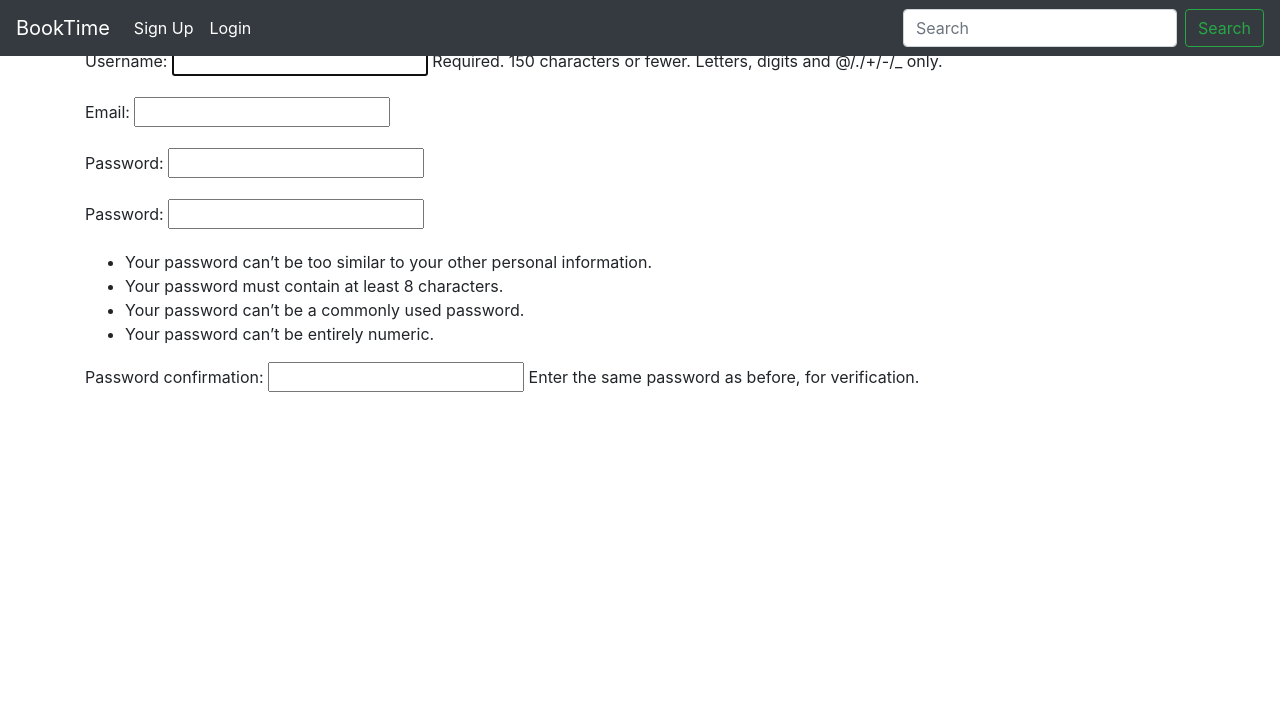
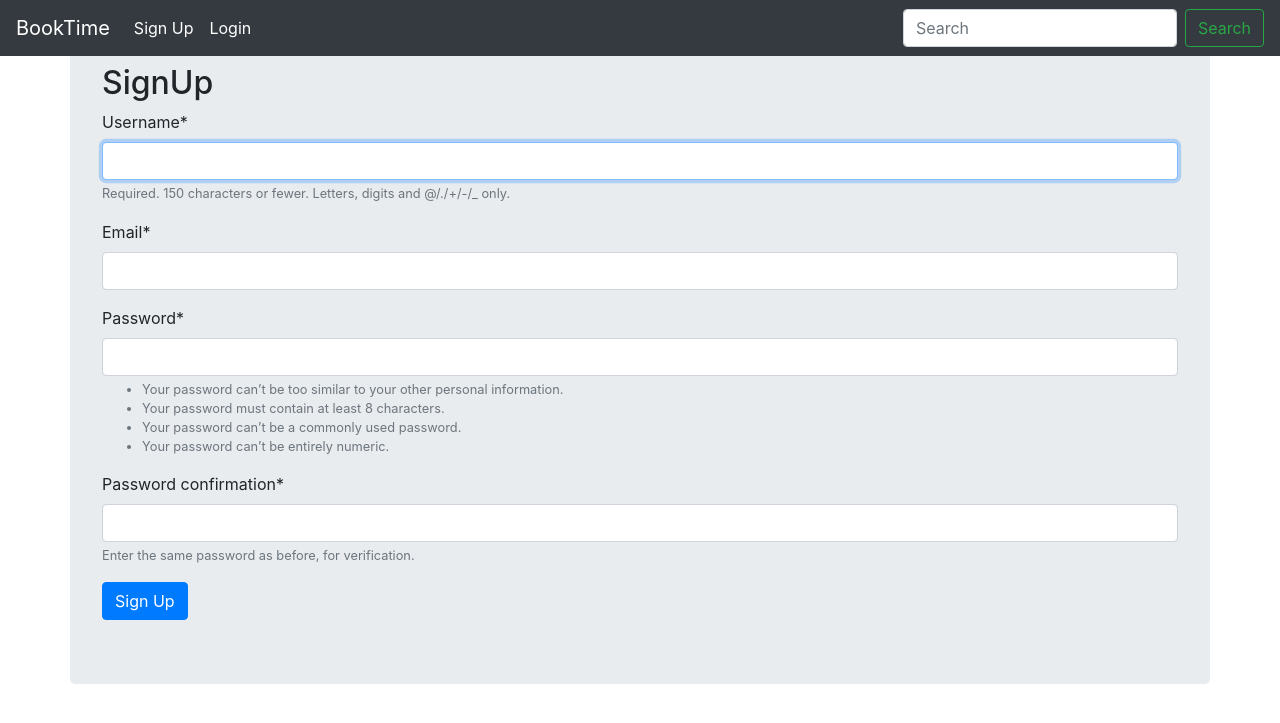
Before and after one commit to jod35/BookTime, a Django app: page /register in a window 1280 px wide. Shown: the top 723 px of the page. Run offline with Django 3.2, Linux system fonts and the light colour scheme; some libraries are stand-ins or nearby versions.

Commit message:
successful user creation with the signup form

```diff
--- a/BookTime/settings.py
+++ b/BookTime/settings.py
@@ -38,6 +38,7 @@ INSTALLED_APPS = [
     'django.contrib.sessions',
     'django.contrib.messages',
     'django.contrib.staticfiles',
+    'crispy_forms',
 ]
 
 MIDDLEWARE = [
@@ -124,6 +125,8 @@ USE_TZ = True
 STATIC_URL = '/static/'
 STATICFILES_DIRS=(os.path.join(BASE_DIR,'static'),)
 
+#crispy forms
+CRISPY_TEMPLATE_PACK='bootstrap4'
 
 MEDIA_URL='/media/'
 MEDIA_ROOT=os.path.join(BASE_DIR,'media')
--- a/bookstore/forms.py
+++ b/bookstore/forms.py
@@ -7,4 +7,8 @@ class UserRegisterForm(UserCreationForm):
 
     class Meta:
         model=User
-        fields=('username','email','password','password1','password2')
+        fields=('username','email','password1','password2')
+
+
+
+# class LoginForm()
--- a/bookstore/templates/bookstore/register.html
+++ b/bookstore/templates/bookstore/register.html
@@ -1,11 +1,15 @@
 {% extends 'bookstore/base.html' %}
 {% load static %}
+{% load crispy_forms_tags %}
 {% block body %}
-  <div class="container">
-      <h2 class="text-center">SignUp</h2>
-    <form action="" method="POST">
-        {% csrf_token %}
-        {{form.as_p}}
-    </form>
+  <div class=" jumbotron container">
+      <h2 class="">SignUp</h2>
+    <div class="myform">
+        <form action="" method="POST">
+            {% csrf_token %}
+            {{form |crispy}}
+            <input type="submit" value="Sign Up" class="btn btn-primary">
+        </form>
+    </div>
   </div>
 {% endblock body %}
--- a/bookstore/views.py
+++ b/bookstore/views.py
@@ -28,6 +28,13 @@ def loginView(request):
 
 def signUpView(request):
     form=UserRegisterForm()
+
+    if request.method=='POST':
+        form=UserRegisterForm(request.POST)
+
+        if form.is_valid():
+            form.save()
+
     context={
         'form':form
     }
```
Also changed, not shown: bookstore/static/bookstore/main.css (+3 -8 lines).
